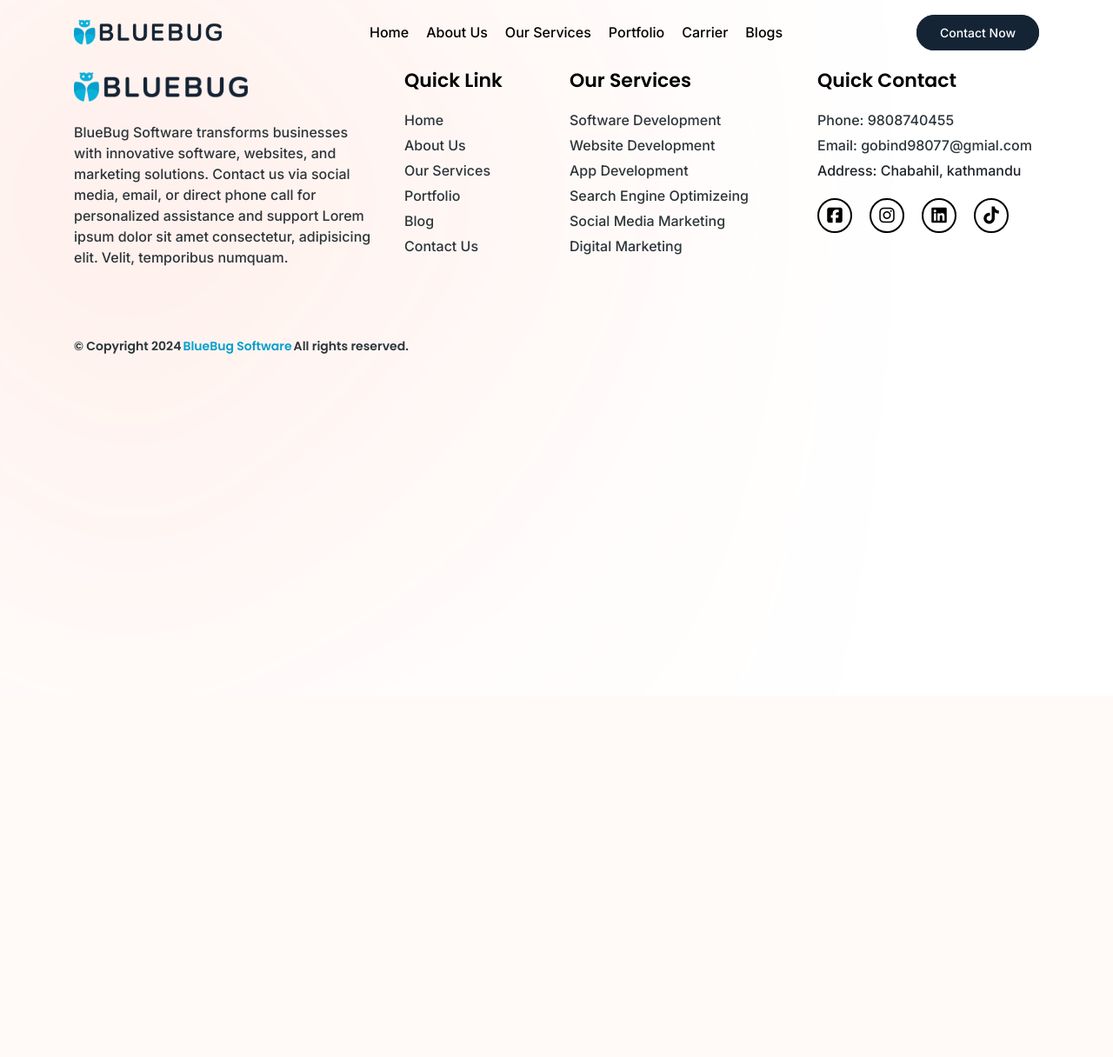
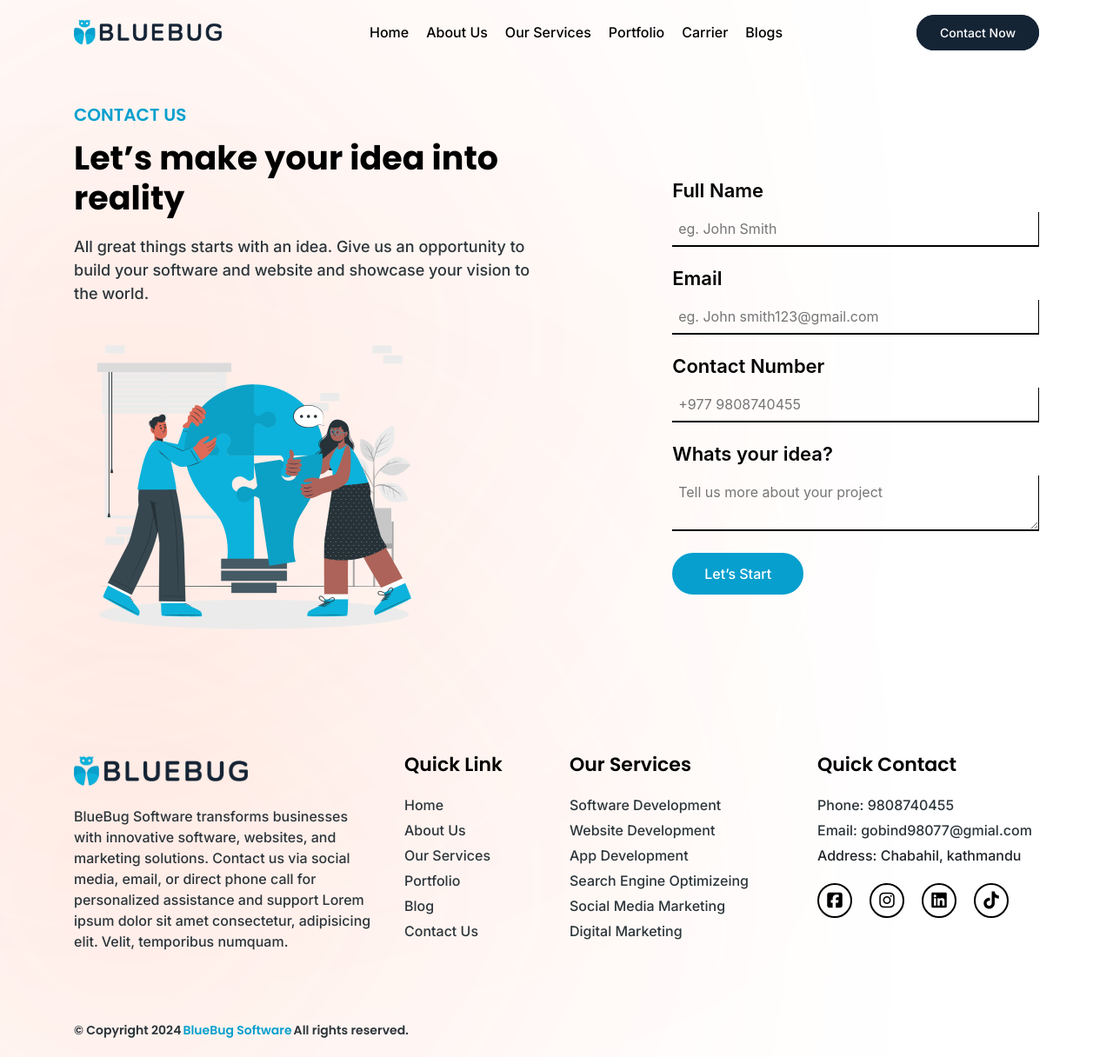
Before and after one commit to gobinddas/bluebug-website, a PHP site: page /contact in a window 1280 px wide. Shown: the whole page at 87% size. Before the commit the page ends 407 px from the top, so only its background shows below. Run offline with PHP 8.4, Linux system fonts and the light colour scheme.

Commit message:
contact page done

```diff
--- a/contact.php
+++ b/contact.php
@@ -4,4 +4,40 @@
 
 
 
+<section id="page-contact" class="page-contact">
+
+    <div class="blur-hero"></div>
+    <div class="container">
+
+        <div class="hero-page-contact">
+            <div class="hero-page-contact-content">
+                <h4 class="common-sub-heading">CONTACT US</h4>
+
+                <h2 class="common-heading">Let’s make your idea into reality</h2>
+                <p class="common-description">All great things starts with an idea. Give us an opportunity to build your software and website and showcase your vision to the world.</p>
+                <div class="hero-contact-image">
+                    <img src="./images/contact2.png" alt="">
+                </div>
+            </div>
+
+            <div class="hero-page-contact-form">
+                <form action="/action_page.php">
+                    <label for="fname" class="common-overview-title">Full Name</label><br>
+                    <input type="text" class="common-overview-description" id="fname" name="fname" placeholder="eg. John Smith"><br>
+                    <label for="email" class="common-overview-title">Email</label><br>
+                    <input type="email" id="email" class="common-overview-description" name="email" placeholder="eg. John smith123@gmail.com"><br>
+                    <label for="contact" class="common-overview-title">Contact Number</label><br>
+                    <input type="text" id="contact" class="common-overview-description" name="contact" placeholder="+977 9808740455"><br>
+                    <label for="message" class="common-overview-title">Whats your idea?</label><br>
+                    <textarea name="message" rows="2" id="message" class="common-overview-description" placeholder="Tell us more about your project"></textarea>
+                   <button class="btn-light">Let’s Start</button>
+                </form>
+            </div>
+
+        </div>
+
+
+    </div>
+</section>
+
 <?php include 'includes/footer.php'; ?>
--- a/css/style.css
+++ b/css/style.css
@@ -916,142 +916,53 @@ footer .footer-block .social-link a:hover i {
     font-size: 11px;
   }
 }
-.contact-inner {
-  background-image: url("../images/land-mopping1.webp");
-  background-position: center;
-  background-repeat: no-repeat;
-  background-size: cover;
-  background-attachment: fixed;
-  position: relative;
+.page-contact {
+  padding: 100px 0px 0px 0px;
 }
-.contact-inner .double-row {
-  width: 100%;
+.page-contact .blur-hero {
+  top: 30%;
+}
+.page-contact .hero-page-contact {
   display: flex;
+  justify-content: space-between;
+  align-items: center;
 }
-.contact-inner .double-row .map {
-  width: 50%;
+.page-contact .hero-page-contact .hero-page-contact-content {
+  width: 48%;
+  margin: 20px 0px;
 }
-.contact-inner .double-row .map iframe {
-  height: 100%;
+.page-contact .hero-page-contact .hero-page-contact-content .hero-contact-image {
   width: 100%;
 }
-.contact-inner .double-row .info {
-  width: 50%;
+.page-contact .hero-page-contact .hero-page-contact-form {
+  width: 38%;
 }
-.contact-inner .double-row .info .inner-info {
-  height: 100%;
-  padding: 50px;
-  background-color: #152435;
-}
-.contact-inner .double-row .info .inner-info .heading {
-  text-align: center;
-  color: #fff;
-  border-bottom: 3px solid #fff;
-  padding-bottom: 5px;
-}
-.contact-inner .double-row .info .inner-info .des {
-  font-size: 20px;
-  color: white;
-  margin-top: 20px;
-  cursor: pointer;
-}
-.contact-inner .double-row .info .inner-info .des:hover span {
-  text-decoration: underline;
-}
-
-.contact-form {
-  padding: 80px 0;
-  background-image: url("../images/service1.jpg");
-  background-position: center;
-  background-repeat: no-repeat;
-  background-size: cover;
-  background-attachment: fixed;
-  position: relative;
-}
-.contact-form::before {
-  content: "";
-  position: absolute;
-  top: 0;
-  left: 0;
-  height: 100%;
+.page-contact .hero-page-contact .hero-page-contact-form form input, .page-contact .hero-page-contact .hero-page-contact-form form textarea {
   width: 100%;
-  background-color: rgba(0, 0, 0, 0.3);
-}
-.contact-form .form {
-  padding: 60px;
-  background-color: rgba(44, 53, 58, 0.8);
-  width: 600px;
-}
-.contact-form .form .title {
-  padding-bottom: 40px;
-}
-.contact-form .form .title h4 {
-  font-size: 36px;
-  color: #fff;
-  line-height: 1.3;
-  letter-spacing: 0.03em;
-  word-spacing: 0.08em;
-  font-weight: 800;
-  text-align: center;
-}
-.contact-form .form .form-group {
-  display: flex;
-  gap: 20px;
-}
-.contact-form .form .form-group .form-control {
-  width: 100%;
-  padding: 10px;
-  border-radius: 4px;
-  color: #010101;
-  resize: none;
-}
-.contact-form .form .form-group .label {
-  font-size: 16px;
-  color: #fff;
-  margin-bottom: 0;
-}
-.contact-form .form .quote-submission {
-  padding: 10px 25px;
-  margin: 10px 0;
-  border-radius: 4px;
-  -webkit-border-radius: 4px;
-  -moz-border-radius: 4px;
-  -ms-border-radius: 4px;
-  -o-border-radius: 4px;
-  background-color: #fff;
+  margin-bottom: 20px;
+  outline: none;
+  border: none;
+  border-bottom: 2px solid #000000;
+  border-right: 1px solid #000000;
+  padding: 7px;
+  background: transparent;
 }
 
 @media screen and (max-width: 768px) {
-  .contact-inner .double-row {
+  .page-contact {
+    padding: 70px 0px 0px 0px;
+  }
+  .page-contact .hero-page-contact {
     flex-direction: column;
   }
-  .contact-inner .double-row .map {
+  .page-contact .hero-page-contact .hero-page-contact-content {
     width: 100%;
   }
-  .contact-inner .double-row .info {
+  .page-contact .hero-page-contact .hero-page-contact-content .hero-contact-image {
+    display: none;
+  }
+  .page-contact .hero-page-contact .hero-page-contact-form {
     width: 100%;
-  }
-  .contact-inner .double-row .info .inner-info {
-    height: 100%;
-    padding: 30px;
-  }
-  .contact-form .form {
-    padding: 20px;
-    width: 100%;
-  }
-  .contact-form .form .title {
-    padding-bottom: 20px;
-  }
-  .contact-form .form .title h4 {
-    font-size: 28px;
-  }
-  .contact-form .form .select-bar {
-    display: flex;
-    flex-direction: column;
-    margin-bottom: 20px;
-  }
-  .contact-form .form .form-group {
-    flex-direction: column;
   }
 }
 
--- a/scss/layouts/_page_contact.scss
+++ b/scss/layouts/_page_contact.scss
@@ -1,147 +1,77 @@
-.contact-inner {
-    background-image: url('../images/land-mopping1.webp');
-    background-position: center;
-    background-repeat: no-repeat;
-    background-size: cover;
-    background-attachment: fixed;
-    position: relative;
-    .double-row {
-        width: 100%;
-        // height: 300px;
+.page-contact {
+
+    padding: 100px 0px 0px 0px;
+
+  .blur-hero{
+    top: 30%;
+
+  }
+    .hero-page-contact {
         display: flex;
-        // margin: 40px 0px 0px 0px;
-        .map {
-            width: 50%;
-            iframe {
-                height: 100%;
+        justify-content: space-between;
+        align-items: center;
+
+        .hero-page-contact-content {
+            width: 48%;
+            margin: 20px 0px;
+            .hero-contact-image {
                 width: 100%;
+
             }
         }
-        .info {
-            width: 50%;
-            .inner-info {
-                height: 100%;
-                padding: 50px;
-                background-color: $secondaryColor;
-                .heading {
-                    text-align: center;
-                    color: $white;
-                    border-bottom: 3px solid $white;
-                    padding-bottom: 5px;
-                }
-                .des {
-                    font-size: 20px;
-                    color: white;
-                    margin-top: 20px;
-                    cursor: pointer;
-                    &:hover {
-                        span {
-                            text-decoration: underline;
-                        }
-                    }
+        .hero-page-contact-form{
+            width: 38%;
+            form{
+
+                input,textarea{
+                    width: 100%;
+                    margin-bottom: 20px;
+                    outline: none;
+                    border: none;
+                    border-bottom: 2px solid $black;
+                    border-right: 1px solid $black;
+                    padding: 7px;
+                    background: transparent;
                 }
             }
         }
+
+
     }
 }
 
-.contact-form {
-    padding: 80px 0;
-    background-image: url('../images/service1.jpg');
-    background-position: center;
-    background-repeat: no-repeat;
-    background-size: cover;
-    background-attachment: fixed;
-    position: relative;
-    &::before {
-        content: '';
-        position: absolute;
-        top: 0;
-        left: 0;
-        height: 100%;
-        width: 100%;
-        background-color: rgba($black, 0.3);
-    }
-    .form {
-        padding: 60px;
-        background-color: rgba($t-color, 0.8);
-        width: 600px;
-        .title {
-            padding-bottom: 40px;
-            h4 {
-                font-size: 36px;
-                color: $white;
-                line-height: 1.3;
-                letter-spacing: 0.03em;
-                word-spacing: 0.08em;
-                font-weight: 800;
-                text-align: center;
+
+
+
+
+
+
+
+
+@include custom_max(768px) {
+    .page-contact {
+
+        padding: 70px 0px 0px 0px;
+
+
+        .hero-page-contact {
+
+            flex-direction: column;
+
+            .hero-page-contact-content {
+                width: 100%;
+                .hero-contact-image {
+                    display: none;
+
+                }
             }
-        }
-        .form-group {
-            display: flex;
-            gap: 20px;
-            .form-control {
+            .hero-page-contact-form{
                 width: 100%;
-                padding: 10px;
-                border-radius: 4px;
-                color: lighten($black, 0.3);
-                resize: none;
+
             }
-            .label {
-                font-size: 16px;
-                color: $white;
-                margin-bottom: 0;
-            }
-        }
-        .quote-submission {
-            padding: 10px 25px;
-            margin: 10px 0;
-            border-radius: 4px;
-            -webkit-border-radius: 4px;
-            -moz-border-radius: 4px;
-            -ms-border-radius: 4px;
-            -o-border-radius: 4px;
-            // border: 1px solid $black;
-            background-color: $white;
+
+
         }
     }
+
 }
-
-@include custom_max(768px) {
-    .contact-inner {
-        .double-row {
-            flex-direction: column;
-            .map {
-                width: 100%;
-            }
-            .info {
-                width: 100%;
-                .inner-info {
-                    height: 100%;
-                    padding: 30px;
-                }
-            }
-        }
-    }
-    .contact-form {
-        .form {
-            padding: 20px;
-            width: 100%;
-            .title {
-                padding-bottom: 20px;
-                h4 {
-                    font-size: 28px;
-                }
-            }
-            .select-bar {
-                display: flex;
-                flex-direction: column;
-                margin-bottom: 20px;
-            }
-            .form-group {
-                flex-direction: column;
-            }
-        }
-    }
-}
```
Also changed, not shown: images/contact2.png (added), 1 other file.
